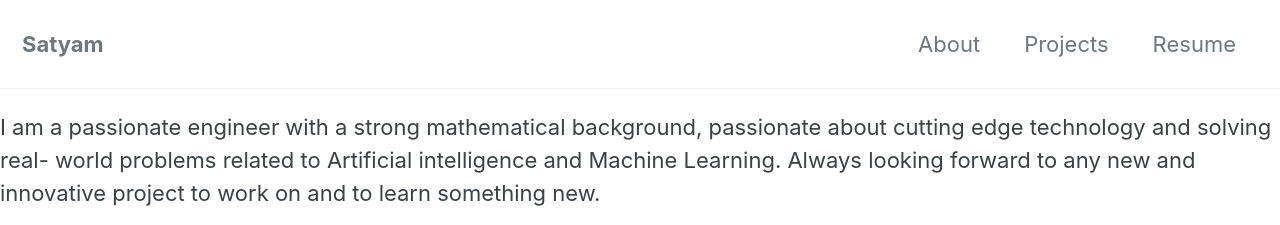
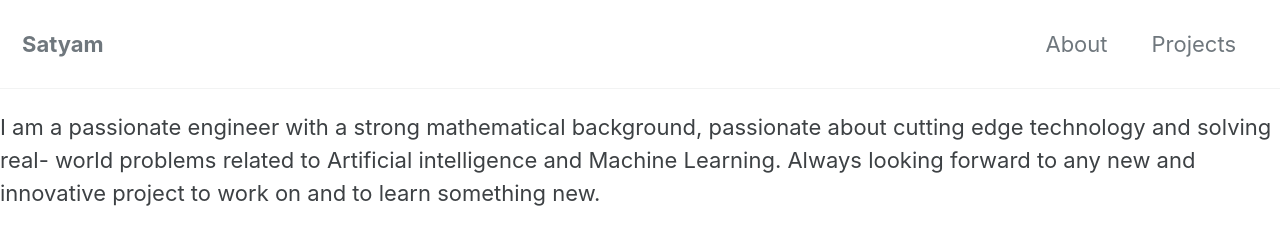
Before and after one commit to Satyam0062/satyam0062.github.io, a Jekyll site: the page built from _pages/about.md, in a window 1280 px wide. Shown: the top 225 px of the page. Built offline with Jekyll 4.4.1, drawn with Linux system fonts in a browser that asks for light colours; cached includes are drawn as plain includes; nearby versions of some CDN libraries; our own code applies the rules of GitHub Pages for plain Markdown files.

Commit message:
Modified file

```diff
--- a/_data/navigation.yml
+++ b/_data/navigation.yml
@@ -6,8 +6,6 @@ main:
   - title : "Projects"
     url: /projects/
 
-  - title: "Resume"
-    url: "https://www.slideshare.net/satyamsingh245/resume-229474844"
 
   # # - title: "About"
   #   url: https://mmistakes.github.io/minimal-mistakes/about/
```
